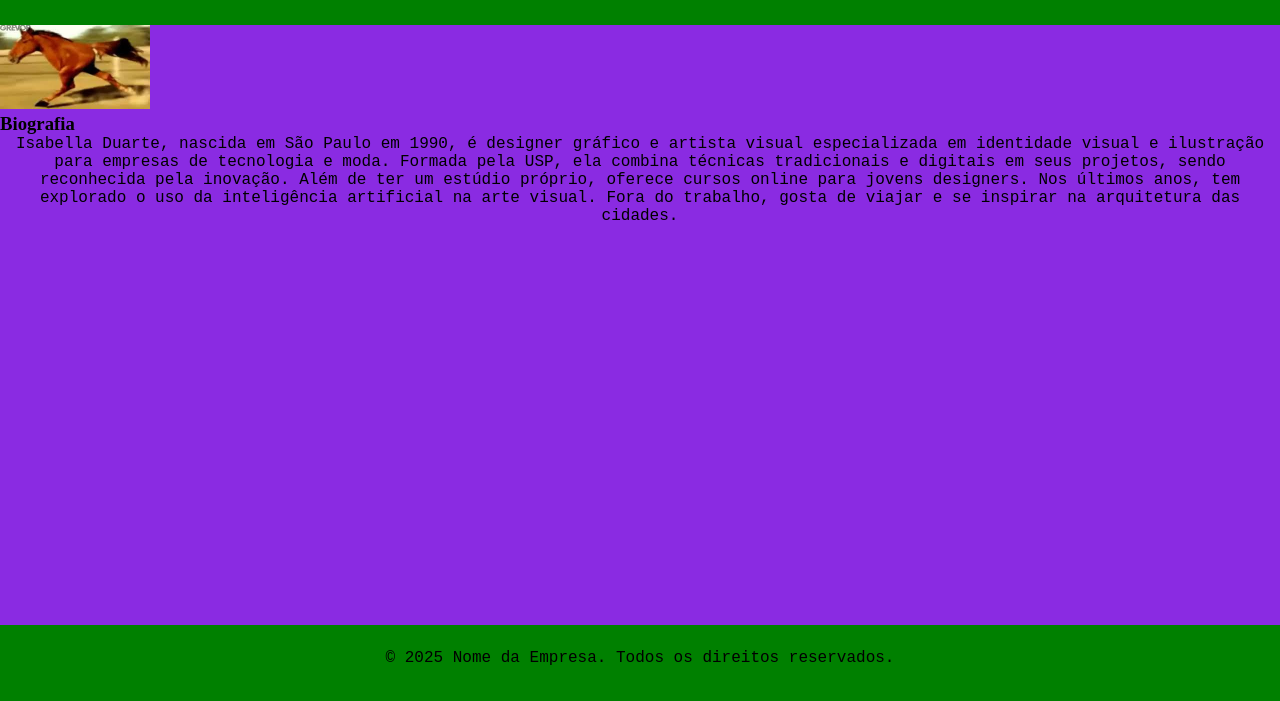
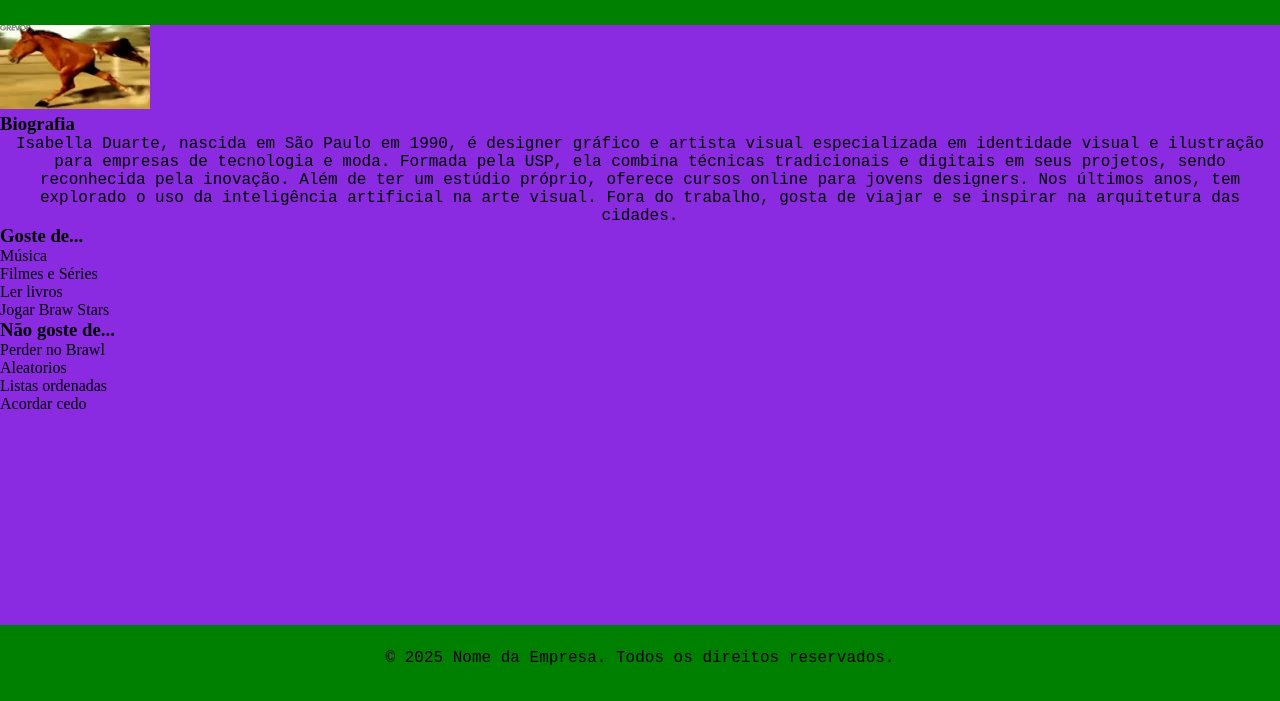
Before and after one commit to gus15blz/Gustavo-e-Andryl, a plain HTML site: page Gustavo e andryl/index.html in a window 1280 px wide. Shown: the part 95-796 px from the top of the page. Drawn offline with Linux system fonts and the light colour scheme; a web font is replaced by a local one.

Commit message:
Update index.html

```diff
--- a/Gustavo e andryl/index.html
+++ b/Gustavo e andryl/index.html
@@ -13,13 +13,29 @@
     </header>
 
     <div class="ident">
-        <img src="img/images.jpeg" width="150px" height="auto">
+        <img src="img/images.jpeg" width="150px" height="auto" id="calo">
         <h3>Biografia</h3>
         <p>Isabella Duarte, nascida em São Paulo em 1990, é designer gráfico e artista visual especializada em identidade visual e ilustração para empresas de tecnologia e moda. Formada pela USP, ela combina técnicas tradicionais e digitais em seus projetos, sendo reconhecida pela inovação. Além de ter um estúdio próprio, oferece cursos online para jovens designers. Nos últimos anos, tem explorado o uso da inteligência artificial na arte visual. Fora do trabalho, gosta de viajar e se inspirar na arquitetura das cidades.
 
         </p>
     </div>
 
+    <h3>Goste de...</h3>
+        <ol id="lista">
+            <li>Música</li>
+            <li> Filmes e Séries</li>
+            <li>Ler livros</li>
+            <li>Jogar Braw Stars</li>
+        </ol>
+
+    <h3>Não goste de...</h3>
+        <ol>
+            <li>Perder no Brawl</li>
+            <li>Aleatorios</li>
+            <li>Listas ordenadas</li>
+            <li>Acordar cedo</li>
+        </ol>
+
     <footer class="rodameupe">
         <p>© 2025 Nome da Empresa. Todos os direitos reservados.</p>
     </footer>
```
